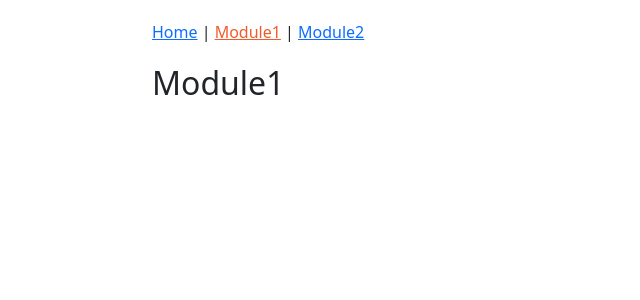
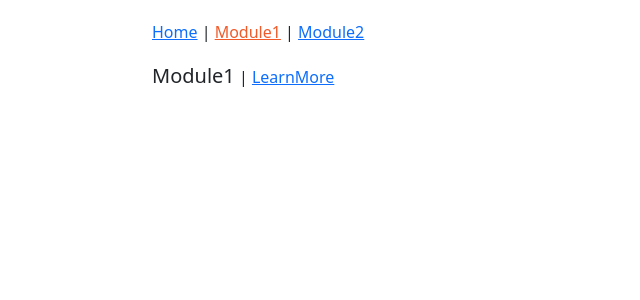
Before and after one commit to jeewhiz113/3vue, a React (Create React App) app: page /module1 in a window 1280 px wide. Shown: the top 300 px of the page, without its empty margins (0-640 px from the left). Built offline with nearby package versions, Linux system fonts and the light colour scheme.

Commit message:
building out atomic molecule organism structures

```diff
--- a/src/components/App.js
+++ b/src/components/App.js
@@ -7,7 +7,6 @@ import Header from "./common/Header";
 import data from "../data/data.json";
 
 export default function App() {
-  console.log("imported? ", data);
   return (
     <div className="container-fluid">
       <Header />
--- /dev/null
+++ b/src/components/atoms/AnchorLink.js
@@ -0,0 +1,9 @@
+const AnchorLink = ({ linkUrl, linkTitle }) => {
+  return (
+    <a href={linkUrl} target="_blank" rel="noopener noreferrer">
+      {linkTitle}
+    </a>
+  );
+};
+
+export default AnchorLink;
--- /dev/null
+++ b/src/components/atoms/Label.js
@@ -0,0 +1,5 @@
+const Label = ({ label }) => {
+  return <label className="h5">{label}</label>;
+};
+
+export default Label;
--- a/src/components/home/HomePage.js
+++ b/src/components/home/HomePage.js
@@ -1,8 +1,8 @@
 import React from "react";
 
 const HomePage = () => (
-  <div className="p-5 mb-4 bg-light rounded-3">
-    <h1>3Vue Assessment LLC</h1>
+  <div className="p-5 mb-4 bg-body-tertiary rounded-3">
+    <h1>3Vue LLC Assessment</h1>
     <p>React application to demo the following concepts:</p>
     <ul>
       <li>Bootstrap</li>
--- a/src/components/module1/Module1.js
+++ b/src/components/module1/Module1.js
@@ -1,9 +1,10 @@
 import React from "react";
+import data from "../../data/data.json";
+import ModuleHeader from "../molecules/ModuleHeader";
 
-const Module1 = () => (
-  <div>
-    <h2>Module1</h2>
-  </div>
-);
+const Module1 = () => {
+  console.log("hitting module 1", data);
+  return <ModuleHeader label="Module1" linkTitle="LearnMore" linkUrl="#" />;
+};
 
 export default Module1;
--- a/src/components/module2/Module2.js
+++ b/src/components/module2/Module2.js
@@ -1,9 +1,13 @@
 import React from "react";
+import data from "../../data/data.json";
 
-const Module2 = () => (
-  <div>
-    <h2>Module2</h2>
-  </div>
-);
+const Module2 = () => {
+  console.log("hitting module 2", data);
+  return (
+    <div>
+      <h2>Module2</h2>
+    </div>
+  );
+};
 
 export default Module2;
--- /dev/null
+++ b/src/components/molecules/ModuleHeader.js
@@ -0,0 +1,13 @@
+import Label from "../atoms/Label";
+import AnchorLink from "../atoms/AnchorLink";
+
+const ModuleHeader = ({ label, linkTitle, linkUrl }) => {
+  return (
+    <div>
+      <Label label={label} /> {" | "}{" "}
+      <AnchorLink linkTitle={linkTitle} linkUrl={linkUrl} />
+    </div>
+  );
+};
+
+export default ModuleHeader;
```
